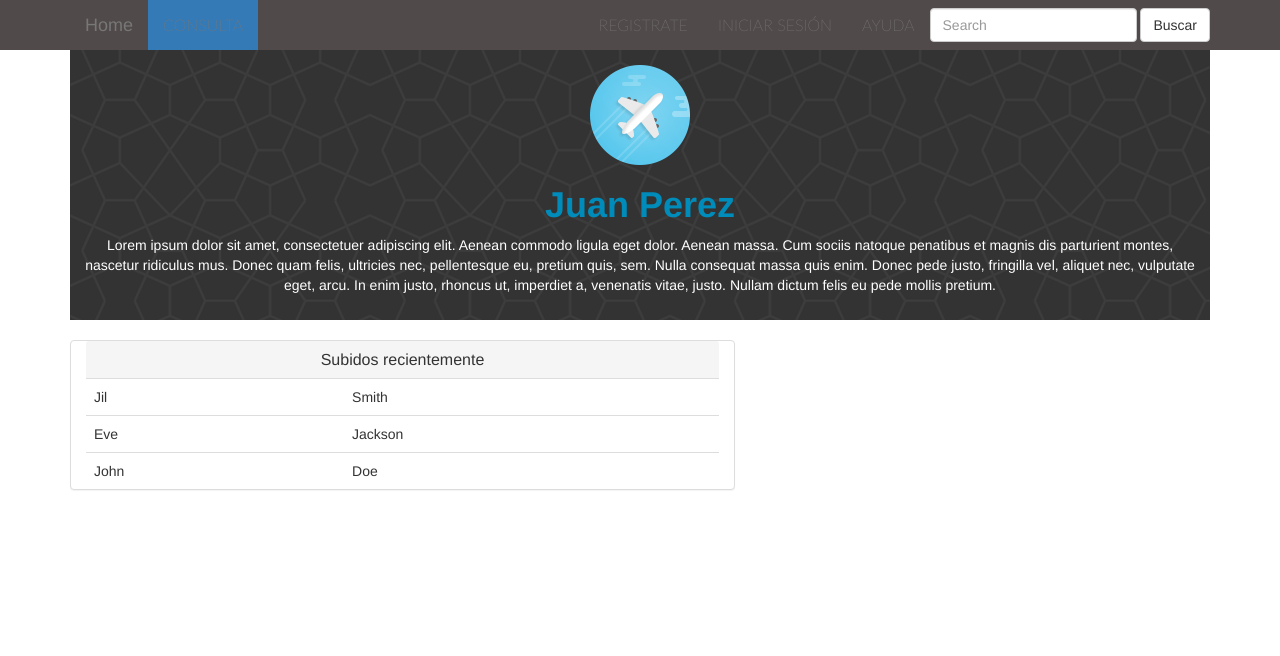
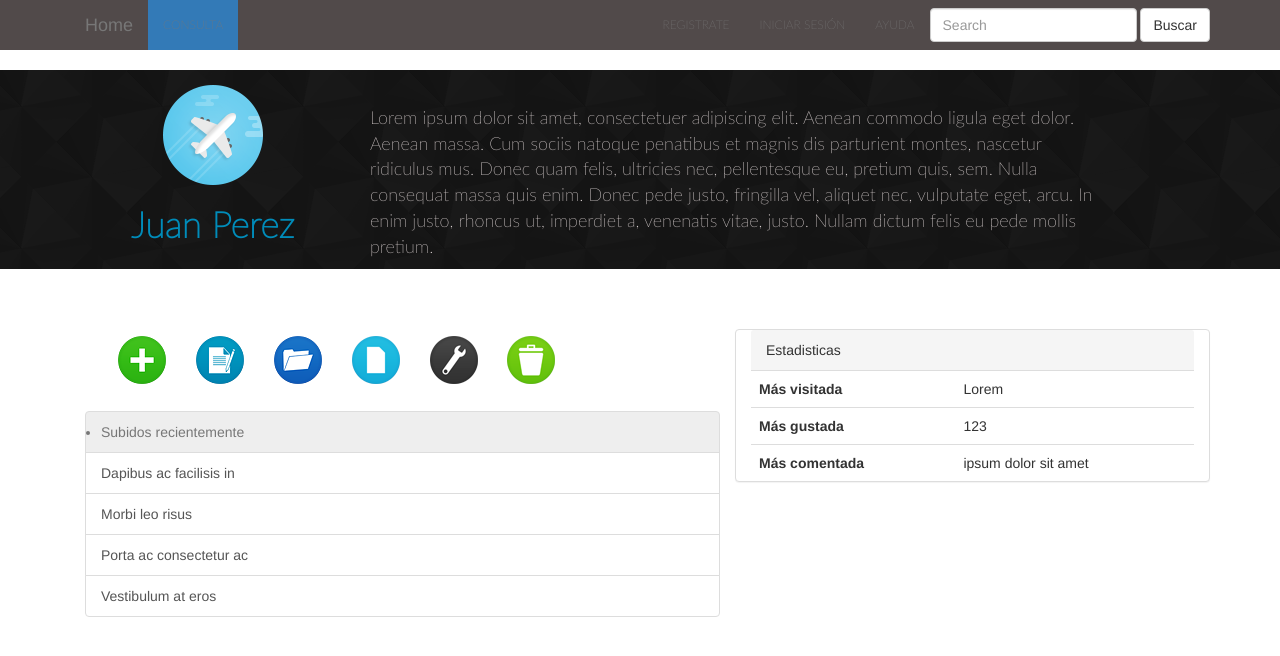
Before and after one commit to davcocom/Practicas, a plain HTML site: page WebPage/public_html/perfil.html in a window 1280 px wide. Drawn offline with nearby package versions, Linux system fonts and the light colour scheme.

Commit message:
modificaciones

```diff
--- a/WebPage/public_html/css/main.css
+++ b/WebPage/public_html/css/main.css
@@ -28,7 +28,7 @@ body{
 
 .nav a {
   color: #5a5a5a;
-  font-size: 16px;
+  font-size: 12px;
   padding: 14px 10px;
   text-transform: uppercase;
   font-family: latothin;
@@ -97,17 +97,42 @@ body{
 }
 
 .perfil{
-    padding: 15px;
-    background-image:url(../pictures/congruent_outline.png);
+    padding-top: 15px;
+    background-image:url(../pictures/diagmonds.png);
+
 }
 .perfil h1{
     color: #008cba;
     font-weight: bold;
+    font-family: latolight;
+    text-align: center;
 }
 .perfil p{
-    color:#ffffff;
+    margin-top: 20px;
+    color:#DBD2D2;
+    font-family: latothin;
+    font-size: 18px;
+    text-align: left;
 }
 
-.busqueda{
-    alignment-adjust: central;
+.centradoV{
+    display: table-cell;
+    vertical-align: middle
 }
+.centrado{
+  display:block;
+  margin-left: auto;
+  margin-right: auto;
+}
+
+.btnImagen{
+    background: #fff;
+    border-color: #fff;
+}
+.pantalla{
+    margin-left: 100px;
+    margin-right: 100px;
+}
+.menu{
+    margin: 20px;
+}
--- a/WebPage/public_html/perfil.html
+++ b/WebPage/public_html/perfil.html
@@ -53,35 +53,58 @@ and open the template in the editor.
                 </div><!-- /.navbar-collapse -->
             </div><!-- /.container-fluid -->
         </nav>
+        <br>
 
+
+        <div class="perfil row">
             <div class="container">
-
-            <div class="perfil">
-                <center>
-                    <img src="pictures/airplane.png" alt=""/>
-                    <h1>Juan Perez</h1>
-                    <p>Lorem ipsum dolor sit amet, consectetuer adipiscing elit. Aenean commodo ligula eget dolor. Aenean massa. Cum sociis natoque penatibus et magnis dis parturient montes, nascetur ridiculus mus. Donec quam felis, ultricies nec, pellentesque eu, pretium quis, sem. Nulla consequat massa quis enim. Donec pede justo, fringilla vel, aliquet nec, vulputate eget, arcu. In enim justo, rhoncus ut, imperdiet a, venenatis vitae, justo. Nullam dictum felis eu pede mollis pretium.</p>
-                </center>
+                <div class="col-lg-3"><img class="centrado" src="pictures/airplane.png" alt="perfil"/><h1>Juan Perez</h1></div>
+                <p class="col-lg-8">Lorem ipsum dolor sit amet, consectetuer adipiscing elit. Aenean commodo ligula eget dolor. Aenean massa. Cum sociis natoque penatibus et magnis dis parturient montes, nascetur ridiculus mus. Donec quam felis, ultricies nec, pellentesque eu, pretium quis, sem. Nulla consequat massa quis enim. Donec pede justo, fringilla vel, aliquet nec, vulputate eget, arcu. In enim justo, rhoncus ut, imperdiet a, venenatis vitae, justo. Nullam dictum felis eu pede mollis pretium.</p>
+            </div>
         </div>
         <br>
-            <center>
-            <div class="panel panel-default col-lg-7">
-                <div class="panel-heading">
-                    <h3 class="panel-title">Subidos recientemente</h3>
+        <br>
+        <div class="container">
+            <div class="col-lg-7">
+                <div class="menu">
+                    <img class="btn" src="pictures/add.png" alt=""/>
+                    <img class="btn" src="pictures/notepad.png" alt=""/>
+                    <img class="btn" src="pictures/explorer.png" alt=""/>
+                    <img class="btn" src="pictures/files.png" alt=""/>
+                    <img class="btn" src="pictures/settings.png" alt=""/>
+                    <img class="btn" src="pictures/trash.png" alt=""/>
                     </div>
+                <div class="list-group">
+                    <ul class="list-group-item disabled">
+                        <li>Subidos recientemente
+                        </li>
+                    </ul>
+                    <a href="#" class="list-group-item">Dapibus ac facilisis in</a>
+                    <a href="#" class="list-group-item">Morbi leo risus</a>
+                    <a href="#" class="list-group-item">Porta ac consectetur ac</a>
+                    <a href="#" class="list-group-item">Vestibulum at eros</a>
+                </div>
+            </div>
+            <br>
+            <div class="panel panel-default col-lg-5">
+                <!-- Default panel contents -->
+                <div class="panel-heading">Estadisticas</div>
+                <!-- Table -->
                 <table class="table">
+                    <tbody>
                         <tr>
-                        <td>Jil</td>
-                        <td>Smith</td>
+                            <th>Más visitada</th>
+                            <td>Lorem</td>
                         </tr>
                         <tr>
-                        <td>Eve</td>
-                        <td>Jackson</td>
+                            <th>Más gustada</th>
+                            <td>123</td>
                         </tr>
                         <tr>
-                        <td>John</td>
-                        <td>Doe</td>
+                            <th>Más comentada</th>
+                            <td>ipsum dolor sit amet</td>
                         </tr>
+                    </tbody>
                 </table>
             </div>
 
```
Also changed, not shown: WebPage/public_html/consultas.html (+0 -1 lines), WebPage/public_html/pictures/add.png (added), WebPage/public_html/pictures/diagmonds.png (added), WebPage/public_html/pictures/explorer.png (added), WebPage/public_html/pictures/files.png (added), WebPage/public_html/pictures/footer_lodyas.png (added), WebPage/public_html/pictures/nami.png (added), WebPage/public_html/pictures/notepad.png (added), WebPage/public_html/pictures/settings.png (added), WebPage/public_html/pictures/trash.png (added), 1 other file. Lines whose indentation alone changed are shown as unchanged.
